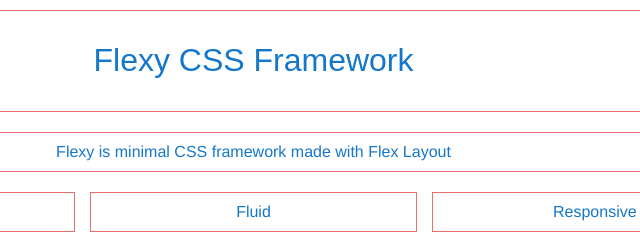
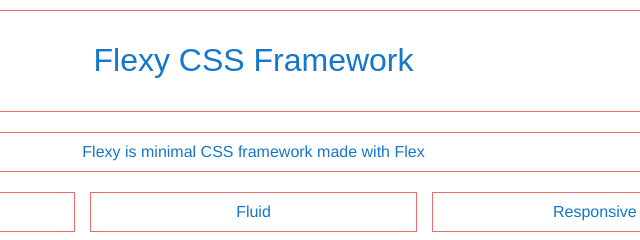
Before and after one commit to vladocar/flexy, a plain HTML site: page index.html in a window 1280 px wide. Shown: the top 240 px of the page, 394-1034 px from the left. Drawn offline with Linux system fonts and the light colour scheme.

Commit message:
Update index.html

```diff
--- a/index.html
+++ b/index.html
@@ -52,7 +52,7 @@
         <div class="dp100">
             <h1>Flexy CSS Framework</h1>
         </div>
-        <div class="dp100">Flexy is minimal CSS framework made with Flex Layout</h1>
+        <div class="dp100">Flexy is minimal CSS framework made with Flex</h1>
         </div>
         <div class="dp33">Lightweight - 0.33 Kb</div>
         <div class="dp33">Fluid</div>
```
